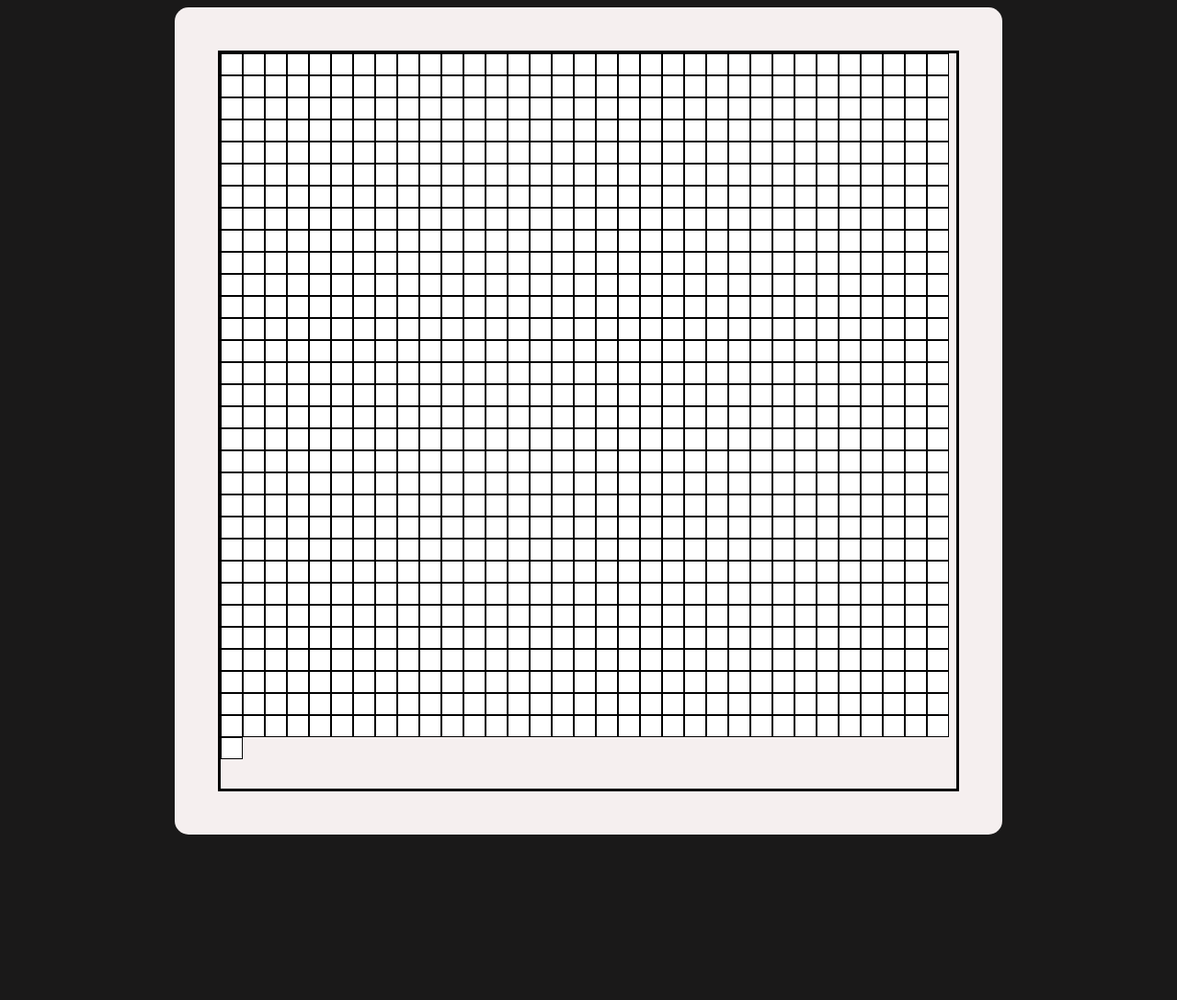
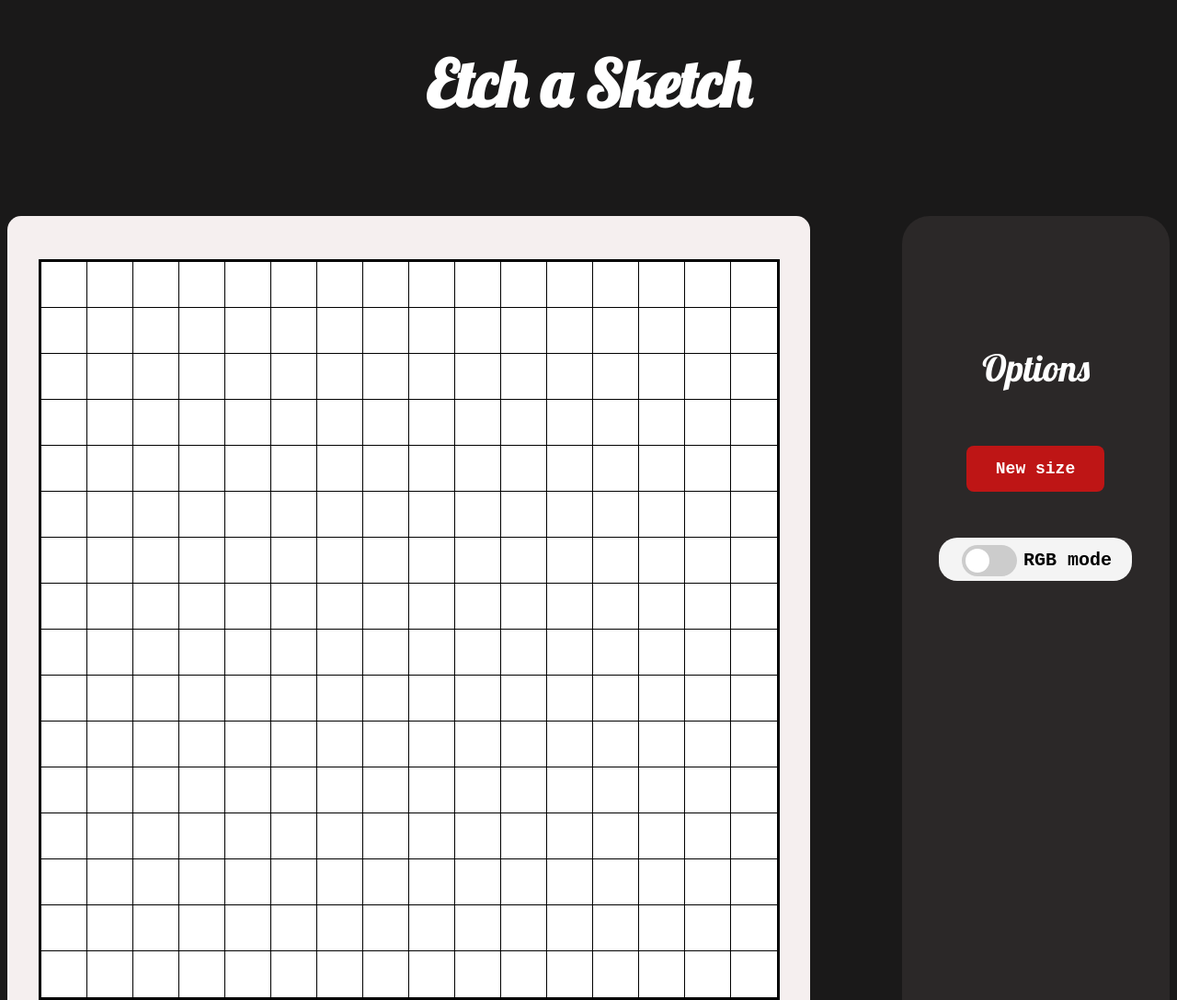
Before and after one commit to pbsora/etch-a-sketch, a plain HTML site: page index.html in a window 1280 px wide. Shown: the top 1088 px of the page at 92% size. Before the commit the page ends 916 px from the top, so only its background shows below. Drawn offline with Linux system fonts and the light colour scheme.

Commit message:
Site ready

```diff
--- a/index.html
+++ b/index.html
@@ -7,20 +7,33 @@
     <title>Etch a Sketch</title>
 
 <link rel="stylesheet" href="style.css">
+<link href='https://fonts.googleapis.com/css?family=Lobster' rel='stylesheet'>
 <script src="script.js" defer></script>
 
 </head>
 <body>
 
-
+    <h1>Etch a Sketch</h1>
+<div id="things">
     <div id="card">
         <div id="container">
             <div class="grid">
-
               </div>
         </div>
     </div>
 
+    <div id="usables">
+    <p>Options</p>
+    <button class="button-1" role="button">New size</button>
+    <div id="rgb-area">
+    <label class="switch">
+        <input type="checkbox">
+        <span class="slider round"></span>
+    </label>
+    <div id="rgb">RGB mode</div>
+    </div>
+    </div>
+</div>
 
 </body>
 </html>
--- a/script.js
+++ b/script.js
@@ -1,20 +1,82 @@
 const grid = document.querySelector('.grid')
-let size = 32
-//create div
+const rmButton = document.querySelector('.button-1')
+const rgbButton = document.querySelector('input[type="checkbox"]')
+
+function getRandomRgb() {
+    var num = Math.round(0xffffff * Math.random());
+    var r = num >> 16;
+    var g = num >> 8 & 255;
+    var b = num & 255;
+    return 'rgb(' + r + ', ' + g + ', ' + b + ')';
+  }
+
+
+let setSize = (size = 16, color = 1) =>{
     for (let i = 1; i <= (size * size); i++){
+        //create div and add class
         const div = document.createElement('div')
         div.classList.add('cell')
-    div.textContent = ``
-    // size of the grid divided by number of squares - 3(of the border)
-    let squareSize =  800 / size - 3
-    console.log(squareSize)
+        // size of the grid divided by number of squares
+        let squareSize =  800 / size
+        //set size of each square
         div.style.width = `${squareSize}px`
         div.style.height = `${squareSize}px`
-
+        //when mouse enters, change color
         div.addEventListener('mouseenter', (e) => {
+            if(color == 1){
                 e.target.style.background = 'black'
-        div.style.border = "white 0.5px solid"
-
+                div.style.outline = "white 1px  solid"
+            }else if(color == 2){
+                e.target.style.background = `${getRandomRgb()}`
+                div.style.outline = "white 1px  solid"
+            }
         })
         grid.appendChild(div)
     }
+}
+
+//Loads squares when page loads
+setSize();
+
+//asks for new size, removes old divs and calls function to create new ones
+function changeSize(){
+const div = document.getElementsByClassName('cell')
+    let newSize = window.prompt("New Size x Size? (Max 100)")
+    if(newSize <= 100){
+        while(div[0]){
+            grid.removeChild(div[0])
+        }
+
+        if(rgbButton.checked){
+            rgbButton.checked = !rgbButton.checked
+        }
+        setSize(newSize);
+    }else{
+        window.alert("Invalid size")
+    }
+
+}
+
+//calls function when new size button is clicked
+rmButton.addEventListener("click", () =>{
+    changeSize();
+})
+
+//deletes old divs and creates new ones that fill with new color
+rgbButton.addEventListener("change", () => {
+    const div = document.getElementsByClassName('cell')
+    let divLength =  Math.sqrt(div.length)
+
+    if (rgbButton.checked){
+        while(div[0]){
+            grid.removeChild(div[0])
+        }
+        setSize(divLength,2)
+    }else{
+        while(div[0]){
+            grid.removeChild(div[0])
+        }
+        setSize(divLength,1)
+    }
+
+})
--- a/style.css
+++ b/style.css
@@ -1,14 +1,23 @@
 body{
+  background-color: rgb(26, 25, 25);
+}
 
-    background-color: rgb(26, 25, 25);
+#things{
   display: flex;
   justify-content: center;
+  margin-top: 100px;
 
+}
+
+h1{
+  color: white;
+  text-align: center;
+  font-size: 70px;
+  font-family: 'Lobster'
 }
 
 
 #card{
-
   background-color: rgb(245, 239, 239);
   width: 900px;
   height: 900px;
@@ -16,40 +25,177 @@ body{
   justify-content: center;
   align-items: center;
   border-radius: 15px;
-
-
 }
 
 #container{
-
   width: 800px;
   height: 800px;
   border: 3px solid black;
-
-
-
+  display: flex;
 }
 
 
 .grid {
   display: flex;
   flex-wrap: wrap;
-    flex: 0 0 ;
+  flex: 0 0 100%;
   padding: 0%;
-
-
-
-
+  justify-content: stretch;
+  align-items: stretch;
 }
 .cell {
    /* center the cell content */
   justify-content: center;
   align-items: center;
-    display: flex;
   font-family: Arial;
   font-size: 15px;
   font-weight: bold;
   background: white;
-    border: 0.5px black solid;
+  outline: 1px black solid;
+}
+
+#usables{
+  margin-left: 100px;
+  gap: 50px;
+  width: 300px;
+  background-color: rgb(43, 40, 40);
+  border-radius: 30px;
 
 }
+
+
+button{
+  background-color: #be1515;
+  border-radius: 8px;
+  border-style: none;
+  box-sizing: border-box;
+  color: #FFFFFF;
+  cursor: pointer;
+  display: inline-block;
+  font-family: monospace;
+  font-size: 18px;
+  font-weight: bold;
+  height: 40px;
+  line-height: 20px;
+  list-style: none;
+  margin: 0;
+  outline: none;
+  padding: 10px 16px;
+  position: relative;
+  text-align: center;
+  transition: color 100ms;
+  vertical-align: baseline;
+  user-select: none;
+  -webkit-user-select: none;
+  touch-action: manipulation;
+  width: 150px;
+  height: 50px;
+  margin-top: 20px;
+  margin-left: 70px;
+}
+
+
+button:hover,
+button:focus {
+  background-color: #742323;
+}
+
+
+
+.switch {
+  position: relative;
+  display: inline-block;
+  width: 60px;
+  height: 34px;
+  margin-left: 20px;
+
+}
+
+/* Hide default HTML checkbox */
+.switch input {
+  opacity: 0;
+  width: 0;
+  height: 0;
+
+}
+
+/* The slider */
+.slider {
+  position: absolute;
+  cursor: pointer;
+  top: 0;
+  left: 0;
+  right: 0;
+  bottom: 0;
+  background-color: #ccc;
+  -webkit-transition: .4s;
+  transition: .4s;
+
+}
+
+.slider:before {
+  position: absolute;
+  content: "";
+  height: 26px;
+  width: 26px;
+  left: 4px;
+  bottom: 4px;
+  background-color: white;
+  -webkit-transition: .4s;
+  transition: .4s;
+}
+
+input:checked + .slider {
+  background-color: #ec1010;
+}
+
+input:focus + .slider {
+  box-shadow: 0 0 1px #2196F3;
+}
+
+input:checked + .slider:before {
+  -webkit-transform: translateX(26px);
+  -ms-transform: translateX(26px);
+  transform: translateX(26px);
+}
+
+/* Rounded sliders */
+.slider.round {
+  border-radius: 34px;
+}
+
+.slider.round:before {
+  border-radius: 50%;
+}
+
+#rgb{
+  color: black;
+  width: 100px;
+  padding: 5px;
+  text-align: center;
+  border-radius: 20px;
+  font-weight: bold;
+
+}
+
+#rgb-area{
+  margin-top: 50px;
+  display: flex;
+  width: 200px !important;
+  text-align: center;
+  background-color: #f4f4f4;
+  border-radius: 20px;
+  padding: 5px;
+  padding-top: 8px;
+  font-family: monospace;
+  font-size: 20px;
+  margin-left: 40px;
+}
+
+p{
+  color: white;
+  text-align: center;
+  font-size: 40px;
+  font-family: 'Lobster';
+  padding-top: 100px;
+}
```
Lines whose indentation alone changed are shown as unchanged.
